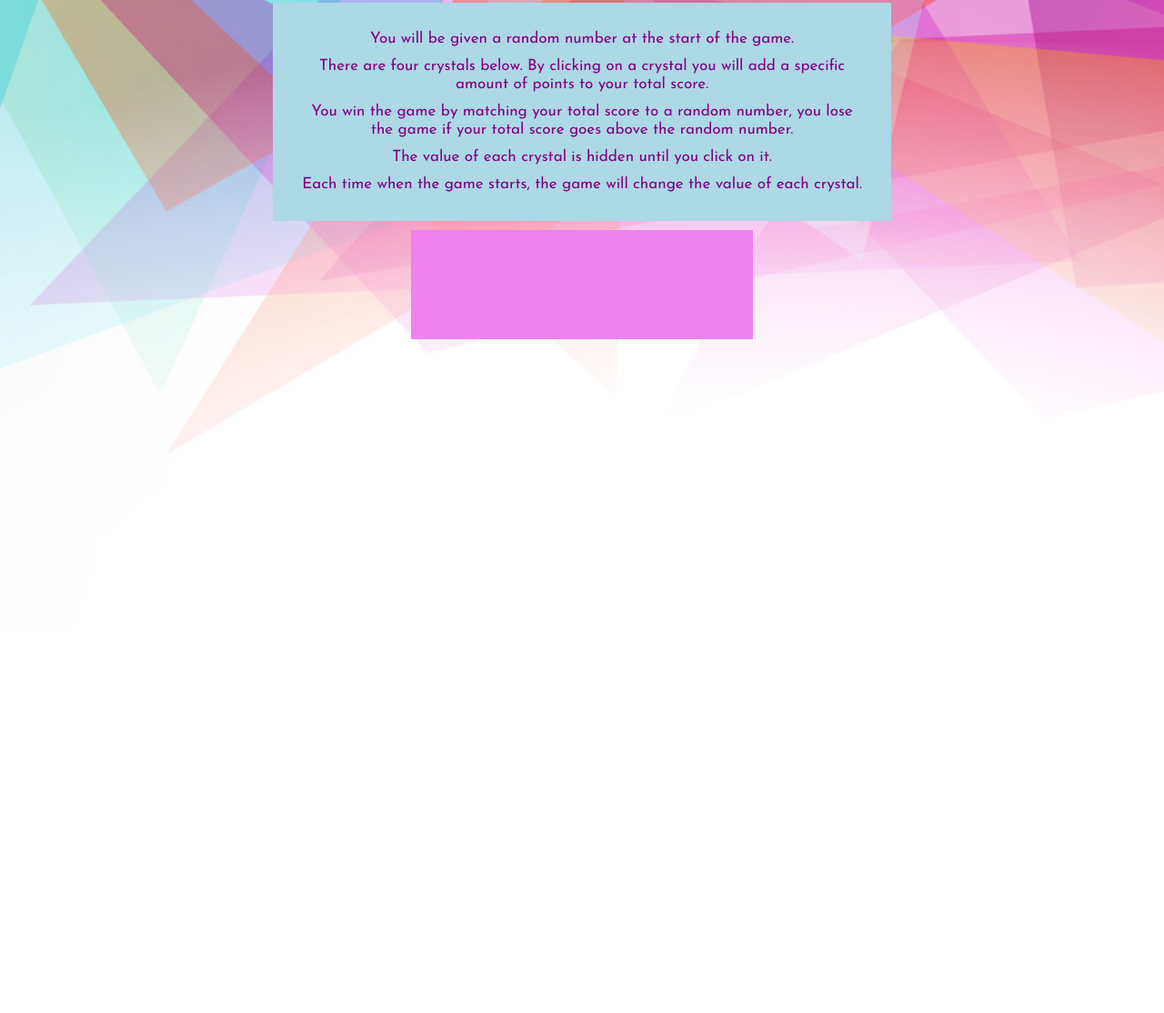
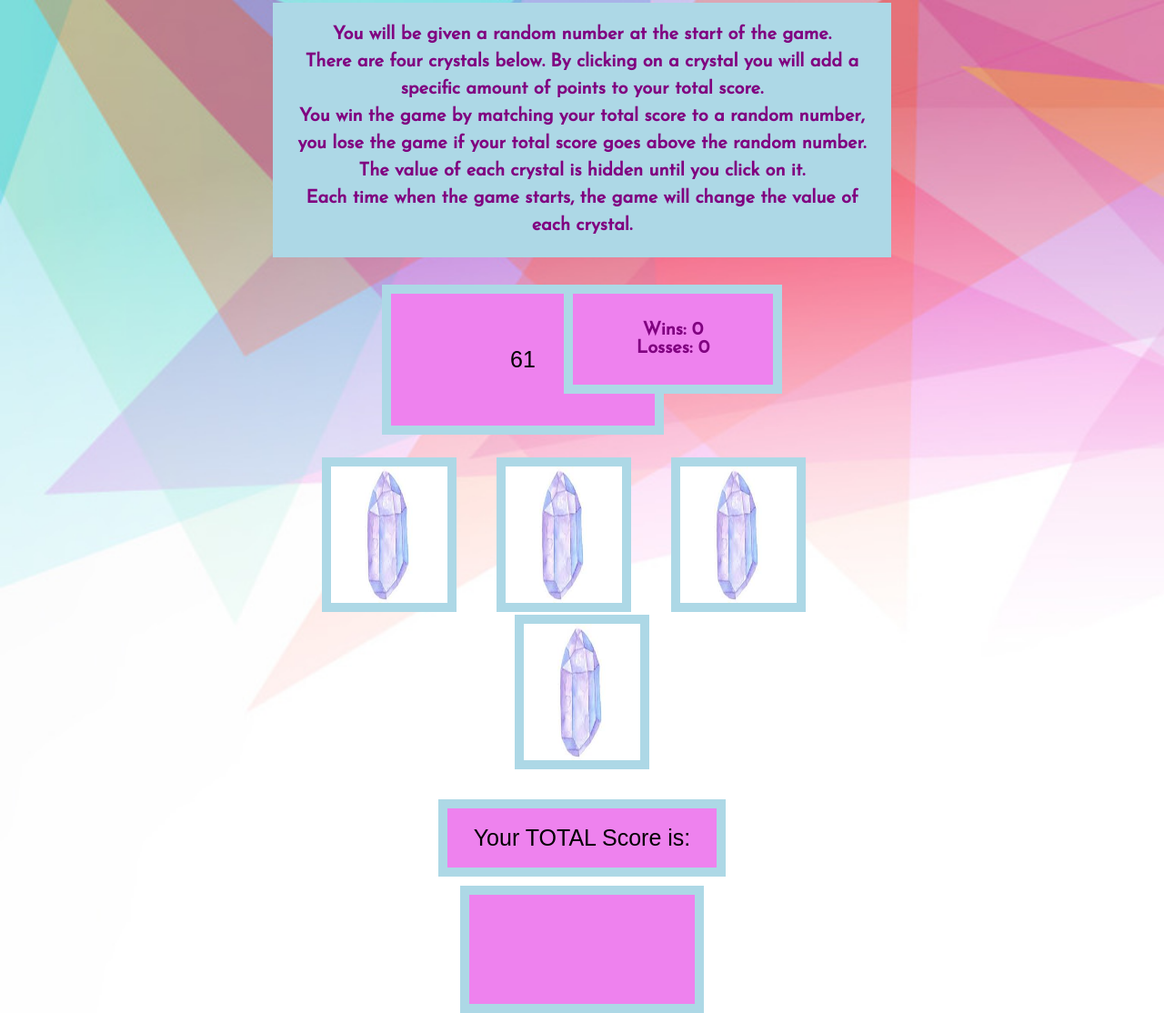
Before and after one commit to jelizabethscott/week_4_game, a plain HTML site: page index.html in a window 1280 px wide. Shown: the part 107-1221 px from the top of the page at 91% size. Before the commit the page ends 800 px from the top, so only its background shows below. Drawn offline with nearby package versions, Linux system fonts and the light colour scheme; a web font is replaced by a local one.

Commit message:
update file

```diff
--- a/assets/css/style.css
+++ b/assets/css/style.css
@@ -1,7 +1,7 @@
 body{
 	font-family: Arial, "Helvetica Neue", Helvetica, sans-serif;
 	background-image: url(../images/crystal_BG.jpg);
-	background-size: 1700px;
+	background-size: 2500px;
 }
 
 .box{
@@ -18,7 +18,6 @@ h1{
 	font-family: 'Aclonica', sans-serif;
 	text-align: center;
 	color: orange;
-	position: relative;
 }
 
 .box2{
@@ -28,16 +27,17 @@ h1{
 	margin: auto;
 	padding: 20px;
 	margin-top: 10px;
+	line-height: 30px;
 }
 
 p{
-	font-size: 17px;
+	font-size: 20px;
 	font-family: 'Josefin Sans', sans-serif;
+	font-weight: bold;
 	text-align: center;
 	color: purple;
-	position: relative;
-	line-height: 20px;
-	margin: 10px;
+	display: inherit;
+	margin: auto;
 }
 
 .box3{
@@ -45,23 +45,113 @@ p{
 	width: 50%;
 	position: relative;
 	margin: auto;
+	padding: 20px;
 	margin-top: 10px;
+	height: 140px;
+	text-align: center;
+
 }
 
-.section{
+#section{
 	background-color: violet;
-	width: 30%;
+	width: 25%;
 	position: absolute;
 	padding: 60px;
-	margin-left: 132px;
+	margin-left: 100px;
+	border-style: solid;
+	border-width: 10px;
+	border-color: lightblue;
+
 }
 
-.aside{
+#aside{
+	background-color: violet;
+	width: 25%;
+	position: relative;
+	float: right;
+	padding: 30px;
+	margin-right: 100px;
+	border-style: solid;
+	border-width: 10px;
+	border-color: lightblue;
+
+}
+
+.container{
+	/*background-color: lightblue;*/
+	width: 50%;
+	position: relative;
+	margin: auto;
+	margin-top: 10px;
+	padding: 20px;
+	text-align: center;
+}
+
+#crystal1{
+	width: 20%;
+	display: inline;
+	margin-right: 40px;
+	border-style: solid;
+	border-width: 10px;
+	border-color: lightblue;
+}
+
+#crystal2{
+	width: 20%;
+	display: inline;
+	margin-right: 40px;
+	border-style: solid;
+	border-width: 10px;
+	border-color: lightblue;
+}
+
+
+#crystal3{
+	width: 20%;
+	display: inline;
+	margin-right: 40px;
+	border-style: solid;
+	border-width: 10px;
+	border-color: lightblue;
+}
+
+#crystal4{
+	width: 20%;
+	display: inline;
+	border-style: solid;
+	border-width: 10px;
+	border-color: lightblue;
+}
+
+.scoreBox{
+	text-align: center;
+	background-color: violet;
+	width: 20%;
+	position: relative;
+	margin: auto;
+	padding: 20px;
+	margin-top: 10px;
+	border-style: solid;
+	border-width: 10px;
+	border-color: lightblue;
+}
+
+h2{
+	font-size: 25px;
+	font-family: 'Aclonica', sans-serif;
+	text-align: center;
+	color: black;
+
+}
+.scorebox2{
+	text-align: center;
 	background-color: violet;
 	width: 10%;
 	position: relative;
+	margin: auto;
 	padding: 60px;
-	float: right;
-	margin-top: auto;
-	margin-right: 132px;
+	margin-top: 10px;
+	border-style: solid;
+	border-width: 10px;
+	border-color: lightblue;
 }
--- a/assets/javascript/game.js
+++ b/assets/javascript/game.js
@@ -0,0 +1,54 @@
+$(document).ready(function() {
+
+	var computerChoice = Math.floor(Math.random()*102+19)
+	console.log(computerChoice);
+
+	$('#section').html(computerChoice);
+
+	var crystalNum1 = Math.floor(Math.random()*12+1)
+		console.log(crystalNum1);
+	var crystalNum2 = Math.floor(Math.random()*12+1)
+		console.log(crystalNum2);
+	var crystalNum3 = Math.floor(Math.random()*12+1)
+		console.log(crystalNum3);
+	var crystalNum4 = Math.floor(Math.random()*12+1)
+		console.log(crystalNum4);
+
+		var wins = 0;
+		var losses = 0;
+		var userTotal= 0;
+
+		$('#wins').html(wins);
+		$('#losses').html(losses);
+
+		function reset(){
+			var computerChoice = Math.floor(Math.random()*102+19)
+				console.log(computerChoice);
+				$('#section').html(computerChoice);
+
+			var crystalNum1 = Math.floor(Math.random()*12+1)
+				console.log(crystalNum1);
+			var crystalNum2 = Math.floor(Math.random()*12+1)
+				console.log(crystalNum2);
+			var crystalNum3 = Math.floor(Math.random()*12+1)
+				console.log(crystalNum3);
+			var crystalNum4 = Math.floor(Math.random()*12+1)
+				console.log(crystalNum4);
+
+				var userTotal = 0;
+				$('#myNum').html(userTotal);
+		}
+
+		function yay(){
+ 		 	wins++;
+  			$('#wins').html(wins);
+  			reset();
+
+  		function lose(){
+  			losses++;
+  			$('#losses').html(losses);
+  			reset();
+  		}
+  	}
+
+});
--- a/index.html
+++ b/index.html
@@ -7,6 +7,8 @@
 	<link rel="stylesheet" type="text/css" href="assets/css/style.css">
 	<link href="https://fonts.googleapis.com/css?family=Aclonica" rel="stylesheet">
 	<link href="https://fonts.googleapis.com/css?family=Josefin+Sans" rel="stylesheet">
+
+	<script type="text/javascript" src="https://cdnjs.cloudflare.com/ajax/libs/jquery/3.2.1/jquery.min.js"></script>
 
 </head>
 <body>
@@ -23,11 +25,38 @@
 	</div>
 
 	<div class= "box3">
-		<div class="section"></div>
-		<div class="aside"></div>
+		<h2 id=section></h2>
+
+		<div id="aside">
+			<div>
+				<p>Wins: <span id="wins"></span></p>
+			</div>
+			<div>
+				<p>Losses: <span id="losses"><span></p>
+			</div>
+		</div>
+	</div>
+
+	<div class= "container">
+		<img id="crystal1" src="assets/images/crystal_gp.jpg" alt="c1" width="254" height="150">
+		<img id="crystal2" src="assets/images/crystal_gp.jpg" alt="c2" width="254" height="150">
+		<img id="crystal3" src="assets/images/crystal_gp.jpg" alt="c3" width="254" height="150">
+		<img id="crystal4" src="assets/images/crystal_gp.jpg" alt="c4" width="254" height="150">
+	</div>
+
+	<div class="scoreBox">
+		<h2>Your TOTAL Score is:</h2>
+	</div>
+
+	<div class="scorebox2">
+		<div>
+		<h2><span id="myNum"></span></h2>
+		</div>
 	</div>
 
 
-	<script src="assests/javascript/game.js"></script>
+
+
+	<script src="assets/javascript/game.js"></script>
 </body>
 </html>
```
Also changed, not shown: assets/images/crystal_gp.jpg (added), assets/images/crystal_gp2.jpg (added), assets/images/crystal_gp3.jpg (added), assets/images/crystal_gp4.jpeg (added), assets/images/crystal_gp4.jpg (added), assets/images/crystal_gp5.jpg (added).
